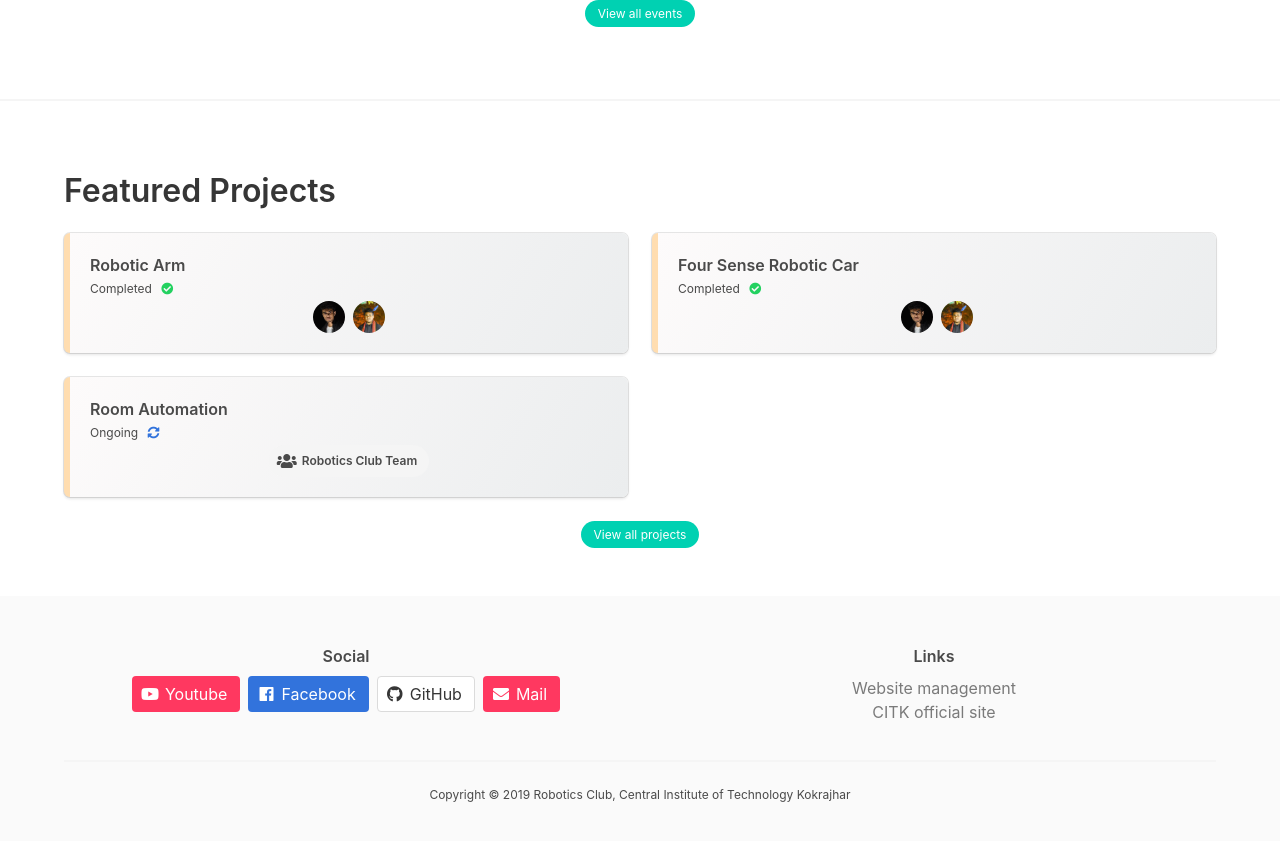
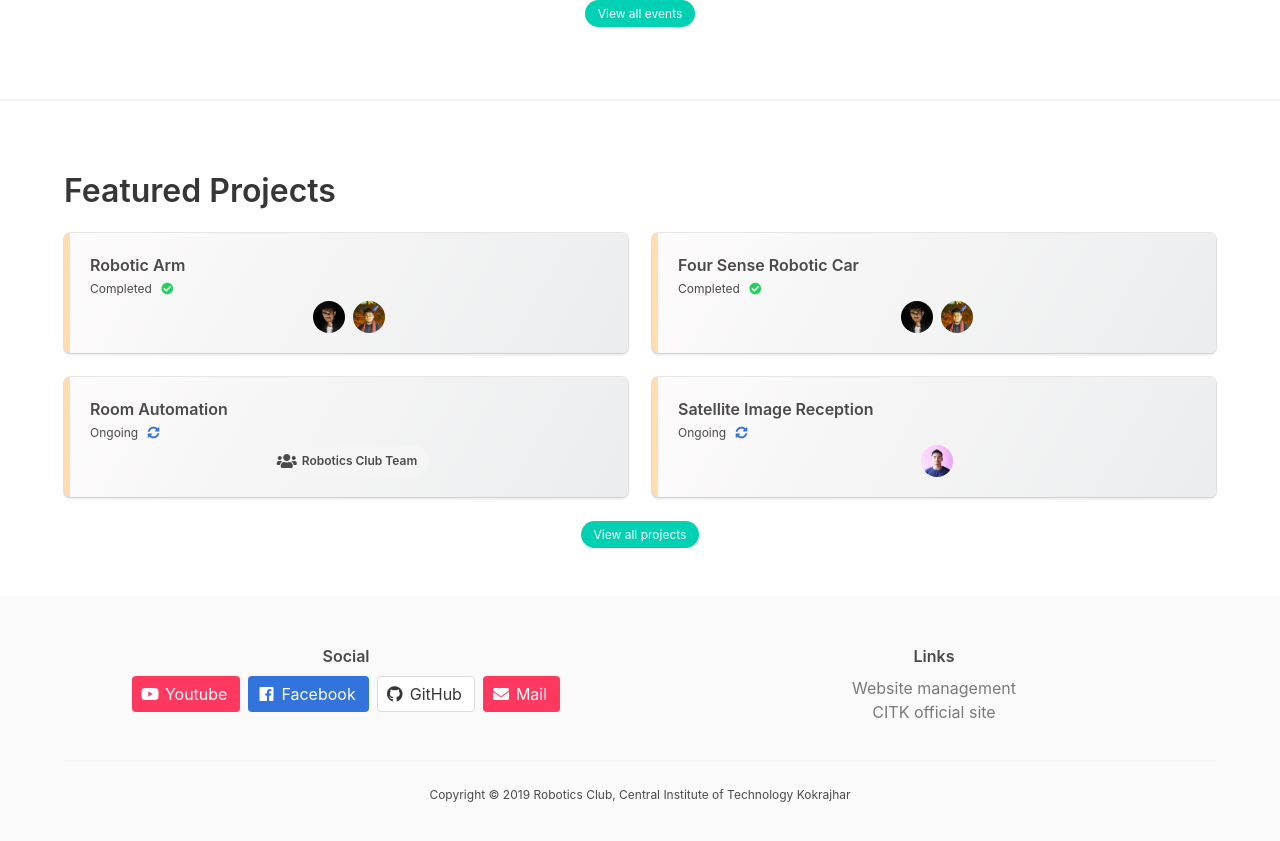
Before and after one commit to robotics-club-citk/robotics-club-citk.github.io, a Jekyll site: the page built from index.html, in a window 1280 px wide and 900 px high, scrolled down 1161 px. Shown: the top 841 px of the window. Built offline with Jekyll 4.4.1, drawn with Linux system fonts in a browser that asks for light colours.

Commit message:
adde sat project in featured

```diff
--- a/index.html
+++ b/index.html
@@ -79,7 +79,7 @@ layout: default
     <h1 class="title">Featured Projects</h1>
     <div class="columns is-multiline">
       {% for project in site.projects %}
-      {% if project.title == 'Robotic Arm' or project.title == 'Room Automation' or project.title == 'Four sense Robotic car'%}
+      {% if project.title == 'Robotic Arm' or project.title == 'Satellite image reception' or project.title == 'Room Automation' or project.title == 'Four sense Robotic car' %}
       <div class="column is-half-tablet is-half-desktop">
         <a href="{{ project.url }}" class="box r-border"
           style="background-image: linear-gradient(120deg, #fdfbfb 0%, #ebedee 100%);">
```
